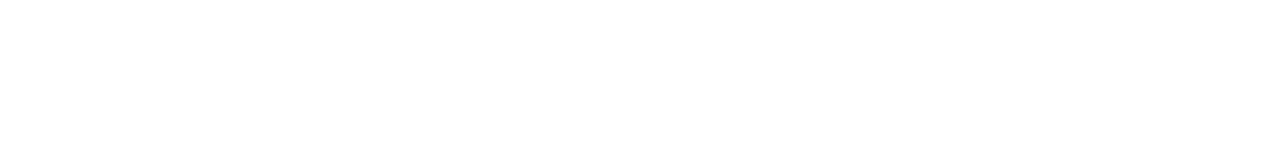
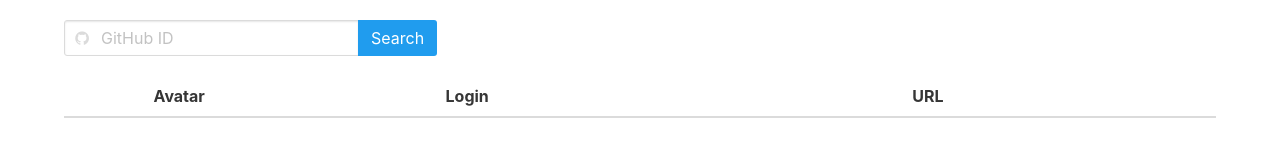
Before and after one commit to AimeTPGM/gl-nodejs-test-skill, a website: page client/public/common.html in a window 1280 px wide. Drawn offline with Linux system fonts and the light colour scheme.

Commit message:
add send form and table

```diff
--- a/client/public/views/index.html
+++ b/client/public/views/index.html
@@ -1,2 +1,43 @@
-<div class="container">
+<div class="container github-wrapper">
+	<div class="field has-addons">
+		<p class="control has-icons-left">
+			<input class="input" type="text" placeholder="GitHub ID" ng-model="githubId">
+			<span class="icon is-left">
+				<i class="fa fa-github"></i>
+			</span>
+	  	</p>
+		<p class="control">
+			<a class="button is-info" ng-click="search()">
+			Search
+			</a>
+	  	</p>
+	</div>
+	<div class="github-table-wrapper">
+		<table class="table is-hoverable is-fullwidth github-table">
+			<thead>
+				<th>
+					Avatar
+				</th>
+				<th>
+					Login
+				</th>
+				<th>
+					URL
+				</th>
+			</thead>
+			<tbody>
+				<tr ng-repeat="follower in followers">
+					<td>
+						<img src="{{follower.avatar_url}}">
+					</td>
+					<td>
+						{{follower.login}}
+					</td>
+					<td>
+						<a href="{{follower.html_url}}" target="_blank">{{follower.html_url}}</a>
+					</td>
+				</tr>
+			</tbody>
+		</table>
+	</div>
 </div>
```
